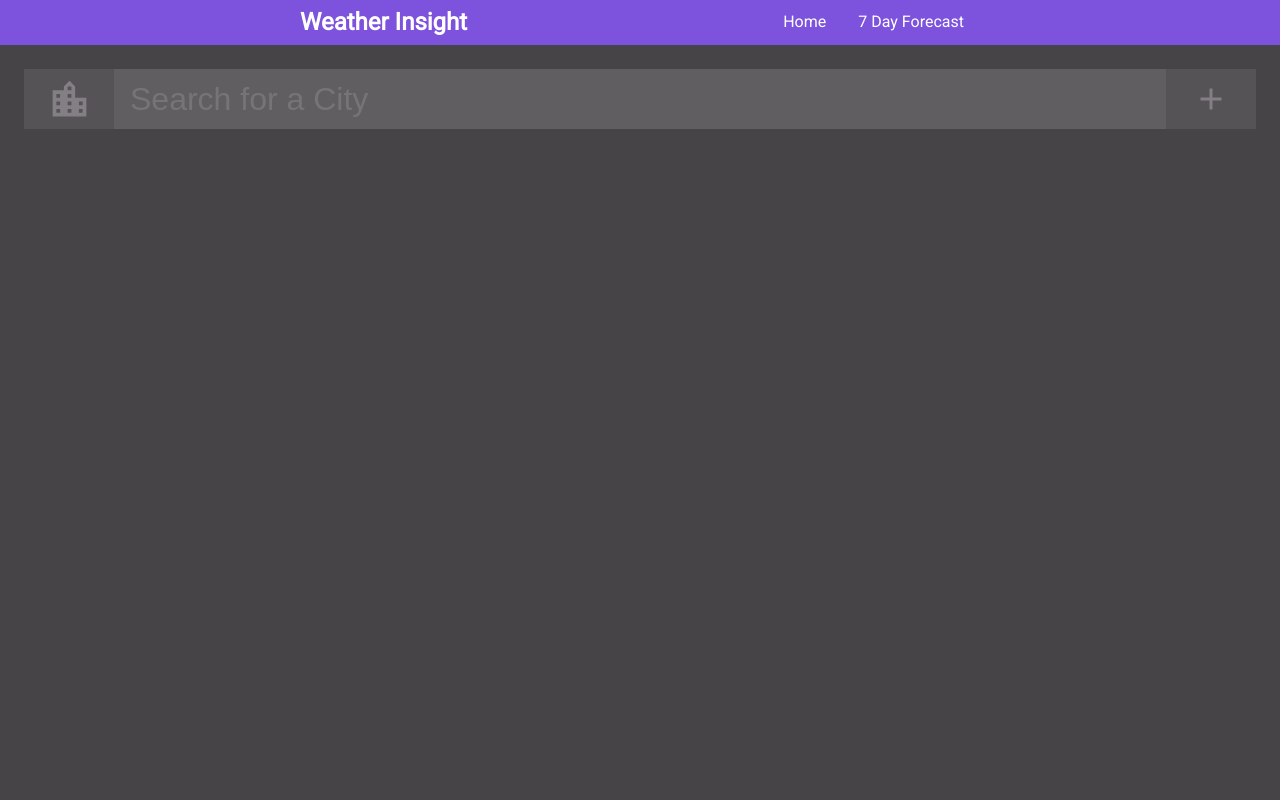
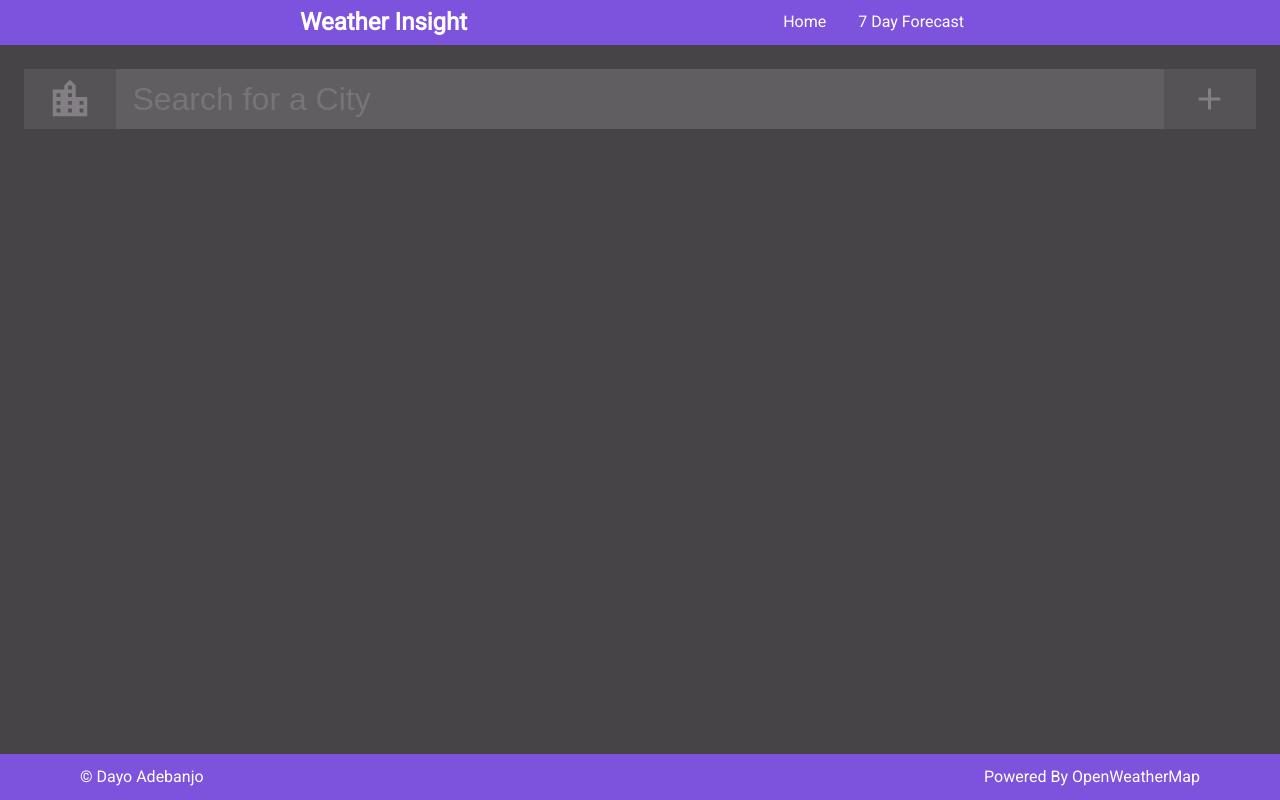
Before and after one commit to dahyorr/weather-app, a Django app: page / in a window 1280 px wide. Run offline with Django 3.2, Linux system fonts and the light colour scheme; data that the repository does not hold is empty.

Commit message:
Added remove entry feature

```diff
--- a/main/templates/main/base.html
+++ b/main/templates/main/base.html
@@ -17,10 +17,15 @@
         <li><a href="#">7 Day Forecast</a></li>
     </ul>
 </nav>
-<div class="container">
+<div class="container" style="padding-bottom: 3rem">
 {% block content %}
 {% endblock %}
 </div>
-
+<footer id="footer">
+    <div class="container flex-box">
+        <p class="text-center">&copy; Dayo Adebanjo</p>
+        <p>Powered By OpenWeatherMap</p>
+    </div>
+</footer>
 </body>
 </html>
--- a/main/templates/main/index.html
+++ b/main/templates/main/index.html
@@ -17,7 +17,7 @@
     <p class="text-center text-error">{{ error }}</p>
     {% endif %}
     {% for data in weather_data %}
-    <div class="data-container">
+    <div class="data-container" data-city="{{ data.city }}">
         <div class="data-boxes city-info">
             <h2 class="text-center">{{ data.city }}</h2>
             <div class="city-info-content">
@@ -27,9 +27,9 @@
             </div>
         </div>
         <div class="data-boxes weather-info flex-box">
-            <a href="#"><div class="exit-icon">
-                <img src="{% static 'main/icons/ic_remove_circle_outline_48px.svg' %}" alt="">
-            </div></a>
+            <div class="remove-icon-container">
+                <img src="{% static 'main/icons/ic_remove_circle_outline_48px.svg' %}" alt="" class="remove-icon">
+            </div>
             <div class="weather-icon">
                 <img src="http://openweathermap.org/img/wn/{{ data.icon }}@2x.png" alt="" style="width: 80%; padding: 0.5rem;">
             </div>
@@ -56,5 +56,5 @@
         </div>
     </div>
     {% endfor %}
-
+    <script src="{% static 'main/js/script.js' %}"></script>
 {% endblock %}
--- a/main/views.py
+++ b/main/views.py
@@ -32,7 +32,6 @@ def index(request):
         database_cities.append(city.name.lower())
     template_name = 'main/index.html'
     form = CityForm()
-    print(cities)
 
     if request.method == 'POST':
         name = request.POST.get('name')
--- a/static/main/css/_utilities.scss
+++ b/static/main/css/_utilities.scss
@@ -2,10 +2,13 @@
 body{
     font-family: 'Roboto', sans-serif;
     line-height: 1.4;
+    position: relative;
+    min-height: 100vh;
 }
 *{
   margin: 0;
   padding: 0;
+  box-sizing: border-box;
 }
 .container{
   max-width: $website-width;
--- a/static/main/css/main-style.css
+++ b/static/main/css/main-style.css
@@ -2,11 +2,14 @@
 body {
   font-family: "Roboto", sans-serif;
   line-height: 1.4;
+  position: relative;
+  min-height: 100vh;
 }
 
 * {
   margin: 0;
   padding: 0;
+  box-sizing: border-box;
 }
 
 .container {
@@ -212,12 +215,17 @@ p {
   justify-content: center;
   position: relative;
 }
-.data-container .weather-info .exit-icon {
+.data-container .weather-info .remove-icon-container {
   height: 20px;
   width: 20px;
   position: absolute;
   top: 10px;
   right: 10px;
+  transition: all 0.5s;
+}
+.data-container .weather-info .remove-icon-container:hover {
+  cursor: pointer;
+  transform: scale(1.5);
 }
 .data-container .weather-info .weather-icon {
   width: 25%;
@@ -233,4 +241,17 @@ p {
   text-align: center;
 }
 
+#footer {
+  width: 100%;
+  background: #7d53de;
+  bottom: 0;
+  color: white;
+  position: absolute;
+}
+#footer .container {
+  align-items: center;
+  justify-content: space-between;
+  padding: 0 5rem;
+}
+
 /*# sourceMappingURL=main-style.css.map */
--- a/static/main/css/main-style.scss
+++ b/static/main/css/main-style.scss
@@ -87,12 +87,17 @@
     align-items: center;
     justify-content: center;
     position: relative;
-    .exit-icon{
+    .remove-icon-container{
       height: 20px;
       width: 20px;
       position: absolute;
       top: 10px;
       right: 10px;
+      transition: all 0.5s;
+      &:hover{
+        cursor: pointer;
+        transform: scale(1.5);
+      }
     }
     .weather-icon{
       width: 25%;
@@ -110,3 +115,16 @@
   }
 
 }
+
+#footer{
+  width: 100%;
+  background: $primary-color;
+  bottom: 0;
+  color: white;
+  position: absolute;
+  .container{
+    align-items: center;
+    justify-content: space-between;
+    padding: 0 5rem;
+  }
+}
--- /dev/null
+++ b/static/main/js/script.js
@@ -0,0 +1,30 @@
+let cce = getCookie('cities')
+
+console.log(cce)
+removeButtons = document.querySelectorAll(".data-container")
+removeButtons.forEach(element=>{
+    element.addEventListener('click', event=>{
+        let dataContainer = event.target.closest('.data-container')
+        let cityName = dataContainer.dataset.city
+        cce = cce.replace(' ' + cityName, '')
+        document.cookie = 'cities=' + cce
+        console.log(cce)
+        dataContainer.parentNode.removeChild(dataContainer);
+    })
+})
+
+function getCookie(cname) {
+  let name = cname + "=";
+  let decodedCookie = decodeURIComponent(document.cookie);
+  let ca = decodedCookie.split(';');
+  for(let i = 0; i <ca.length; i++) {
+    let c = ca[i];
+    while (c.charAt(0) === ' ') {
+      c = c.substring(1);
+    }
+    if (c.indexOf(name) === 0) {
+      return c.substring(name.length, c.length);
+    }
+  }
+  return "";
+}
```
Also changed, not shown: 1 other file.
